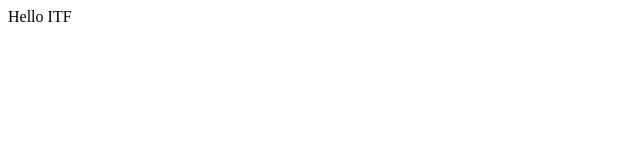
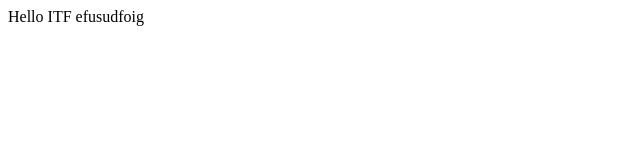
Before and after one commit to 68070020-chatrapee/tttt, a plain HTML site: page index.html in a window 1280 px wide. Shown: the full height of the page, 0-640 px from the left. Drawn offline with Linux system fonts and the light colour scheme.

Commit message:
Add files via upload

```diff
--- a/index.html
+++ b/index.html
@@ -3,9 +3,10 @@
 <head>
     <meta charset="UTF-8">
     <meta name="viewport" content="width=device-width, initial-scale=1.0">
-    <title>Document</title>
+    <title>AuAr</title>
 </head>
 <body>
     Hello ITF
+    efusudfoig
 </body>
 </html>
```
